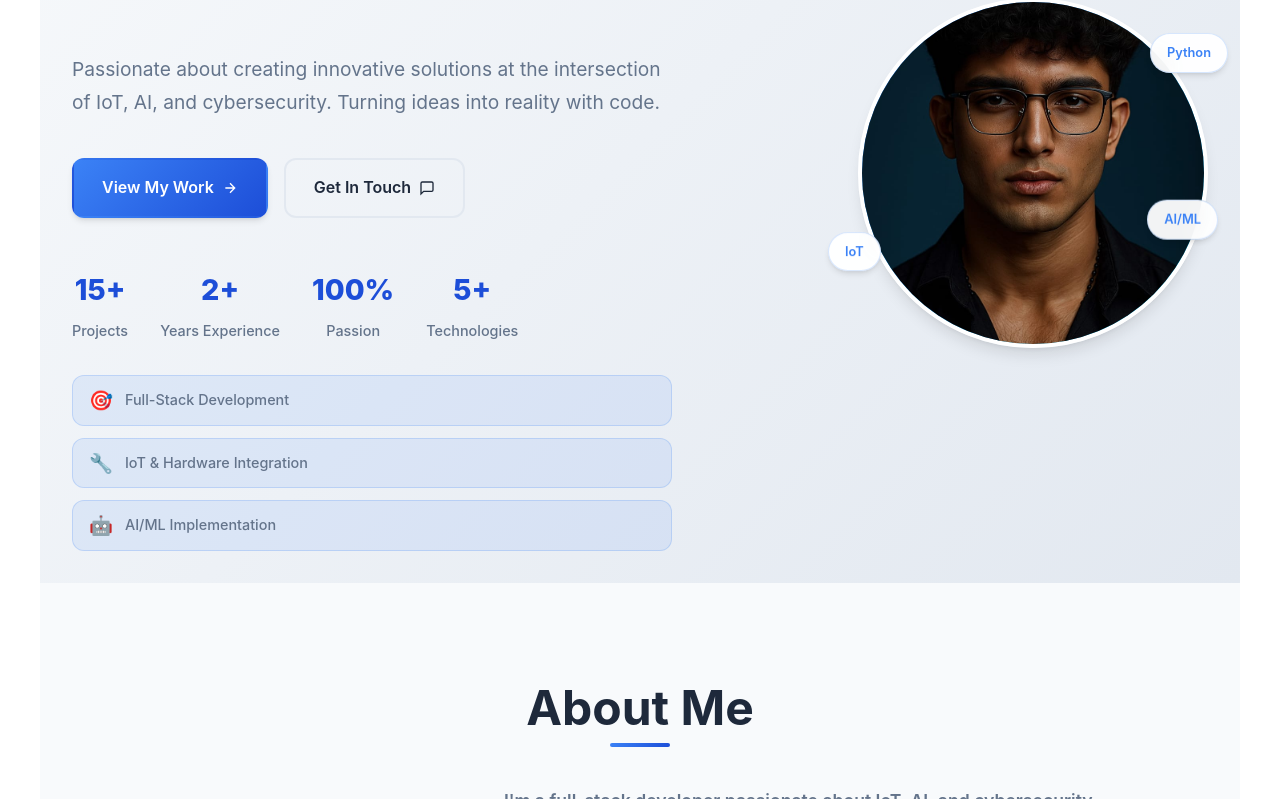
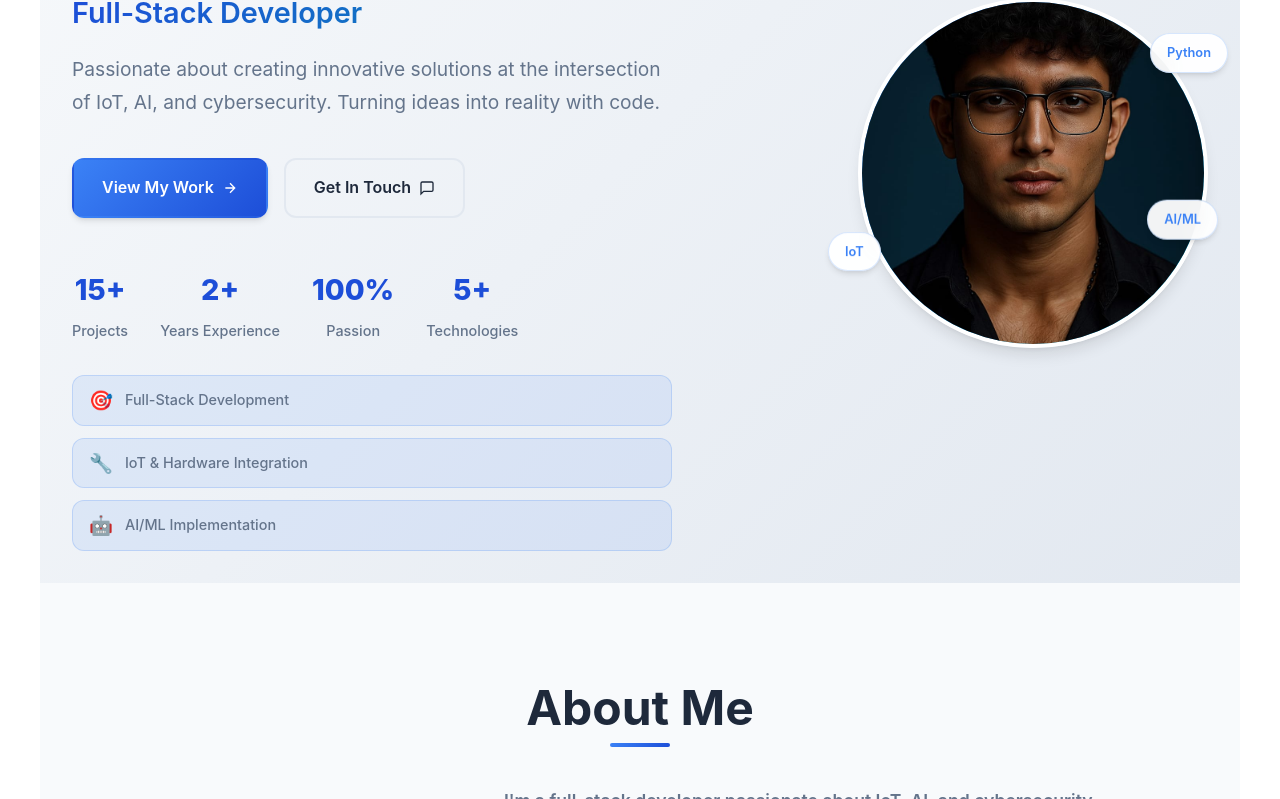
Before and after one commit to R3tr0gh057/Portfolio_2025, a plain HTML site: page index.html in a window 1280 px wide. Shown: the part 300-1099 px from the top of the page. Drawn offline with Linux system fonts and the light colour scheme.

Commit message:
Update .title-role gradient and theme styles
Replaces solid color with gradient text for .title-role and adds theme-specific gradient backgrounds. Ensures text color adapts to light and dark themes using background-clip and text-fill-color.

```diff
--- a/style.css
+++ b/style.css
@@ -541,9 +541,19 @@ nav ul li a:hover {
 .title-role {
     display: block;
     font-size: 1.8rem;
-    color: #ffffff;
+    background: linear-gradient(135deg, #3B82F6 0%, #06B6D4 100%);
+    -webkit-background-clip: text;
+    -webkit-text-fill-color: transparent;
+    background-clip: text;
     font-weight: 600;
     animation: fadeInUp 0.8s ease-out 0.8s both;
+}
+
+[data-theme="light"] .title-role {
+    background: linear-gradient(135deg, #1D4ED8 0%, #0891B2 100%);
+    -webkit-background-clip: text;
+    -webkit-text-fill-color: transparent;
+    background-clip: text;
 }
 
 [data-theme="light"] .title-role {
```
